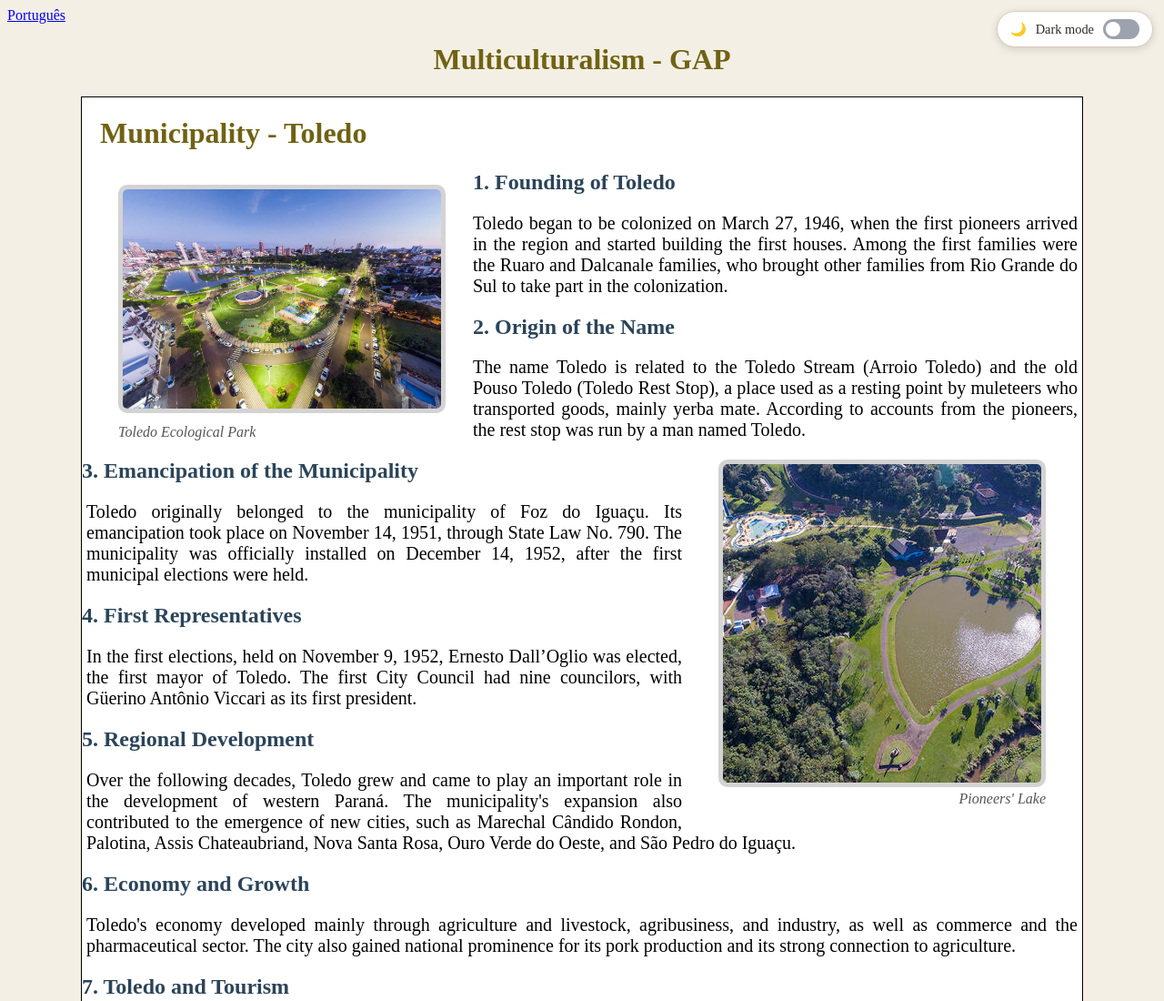
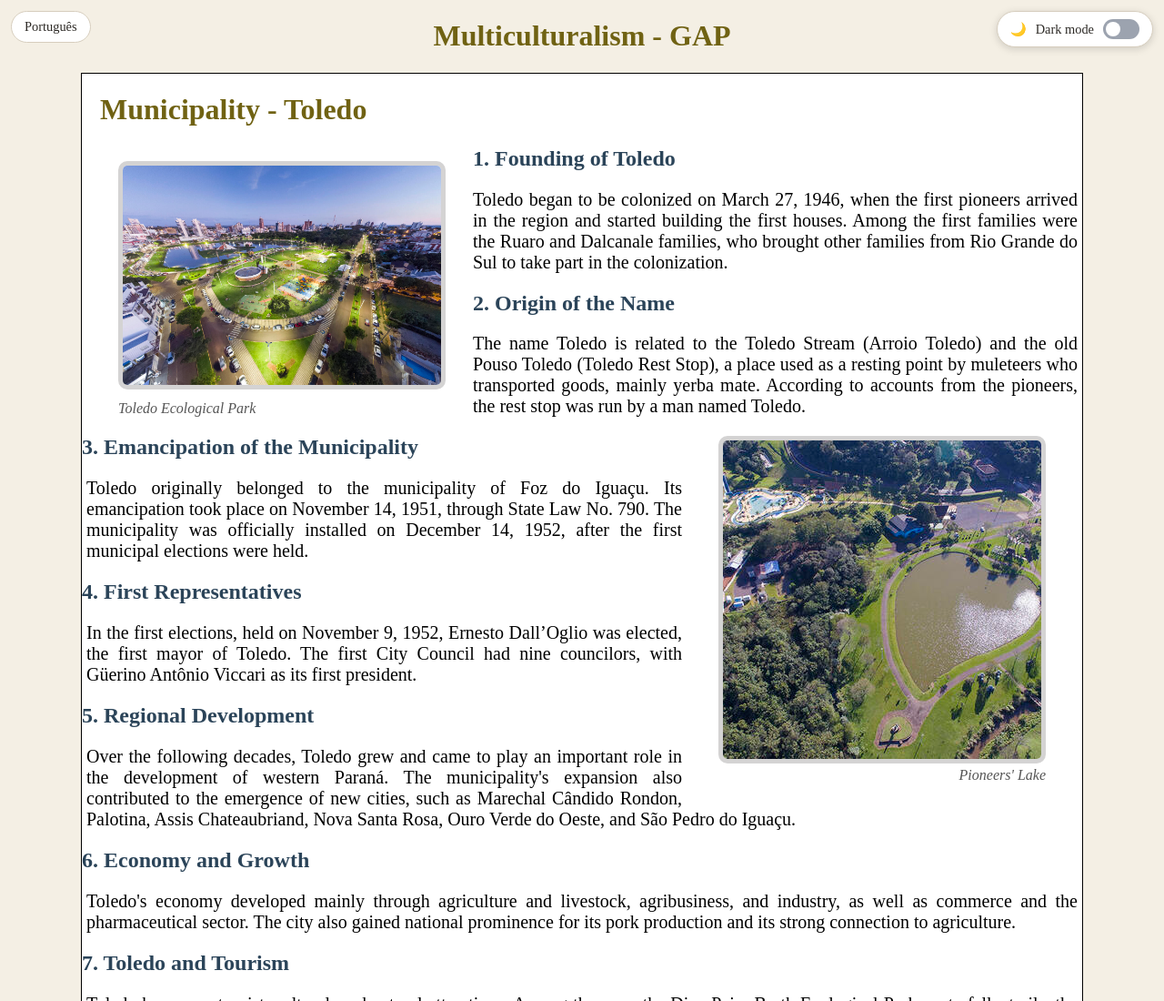
Before and after one commit to PI-2026-Grupo-2-GAP-Conexao-Cultural/Conex-o-Cultural, a plain HTML site: page index-en.html in a window 1280 px wide. Shown: the top 1100 px of the page at 91% size. Drawn offline with Linux system fonts and the light colour scheme.

Commit message:
botao  ingles

```diff
--- a/tema.css
+++ b/tema.css
@@ -98,3 +98,9 @@ body {
 .botao-apoio:hover {
   border-color: var(--cor-destaque);
 }
+.botao-idioma {
+  position: fixed; top: 12px; left: 12px; z-index: 1000;
+  padding: 8px 14px; border-radius: 999px; border: 1px solid var(--cor-borda);
+  background-color: var(--cor-card); color: var(--cor-texto);
+  font: inherit; font-size: 0.9rem; text-decoration: none;
+}
```
